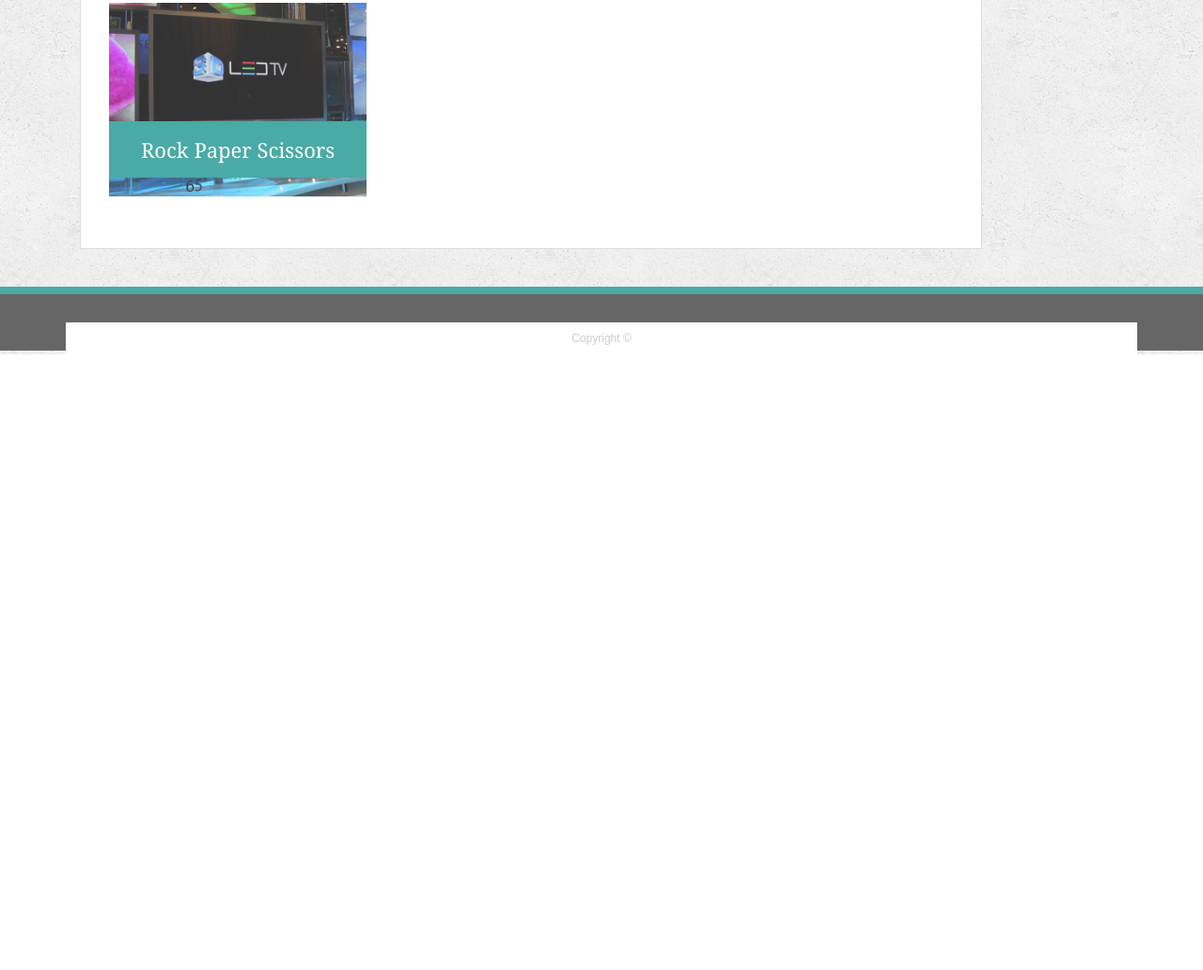
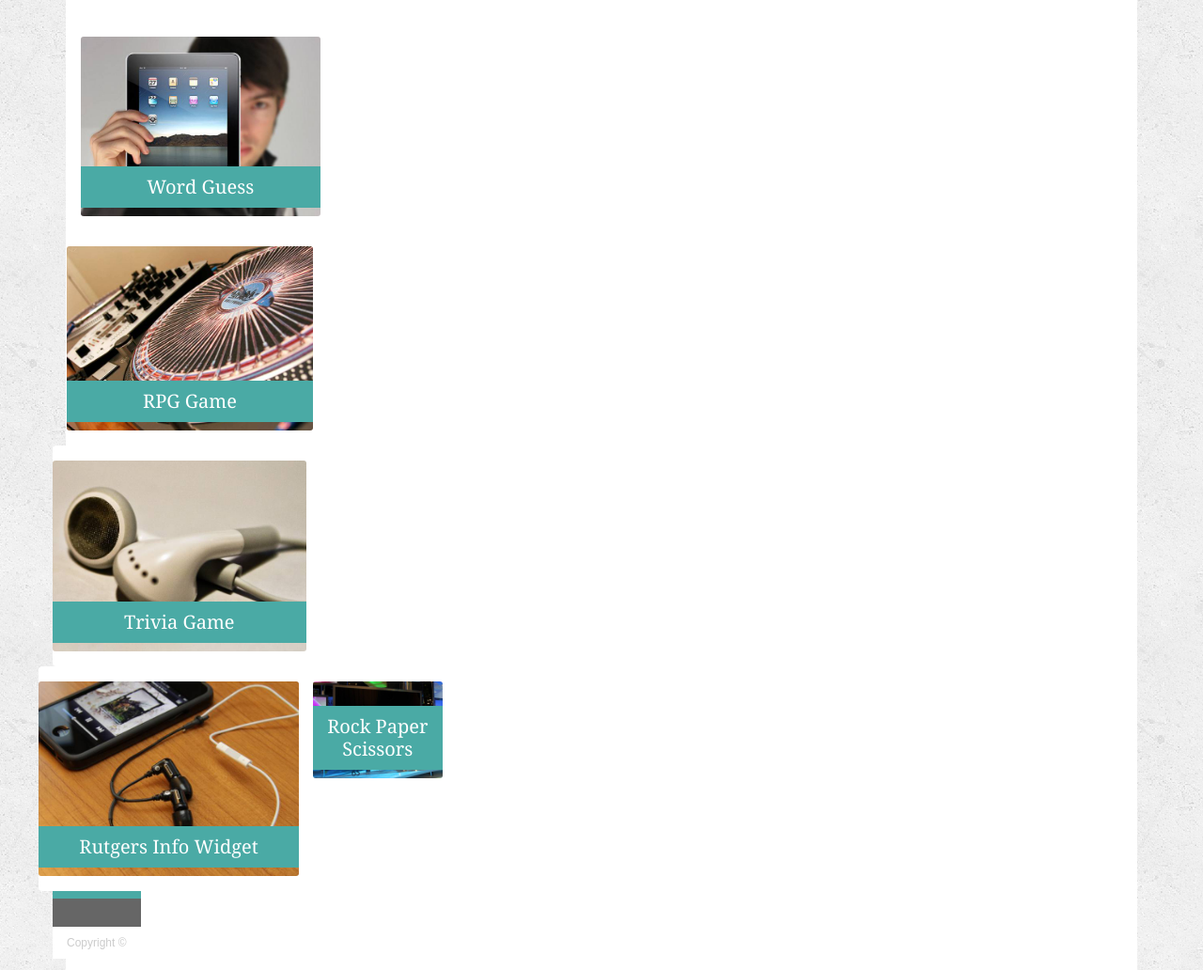
Before and after one commit to NW91/Bootstrap-Portfolio, a plain HTML site: page portfolio.html in a window 1280 px wide. Shown: the part 771-1803 px from the top of the page at 94% size. Before the commit the page ends 1148 px from the top, so only its background shows below. Drawn offline with nearby package versions, Linux system fonts and the light colour scheme.

Commit message:
portfolio rows

```diff
--- a/assets/CSS/style.css
+++ b/assets/CSS/style.css
@@ -145,7 +145,20 @@ body {
 
   /* portfolio page */
 
-  .work {
+  .card-title {
+    position: absolute;
+    left: 0;
+    bottom: 0;
+    width: 100%;
+    margin-bottom: 25px;
+    padding: 10px;
+    text-align: center;
+    background-color: #4aaaa5;
+    color: #ffffff;
+    font-family: 'Georgia', Times, Times New Roman, serif;
+}
+
+  /* .work {
     position: relative;
     float: left;
     width: 274px;
@@ -175,7 +188,7 @@ body {
     text-align: center;
     background: #4aaaa5;
     border-bottom: 0;
-  }
+  } */
 
   .auth-image {
     float: left;
--- a/portfolio.html
+++ b/portfolio.html
@@ -41,38 +41,69 @@
     </div>
   </header>
 
-  <div id="main-container" class="container">
+  <div class="container p-3 mt-5">
+    <div class="row">
+      <div class="col-lg-12">
+      <div id="main-container" class="container">
     <section class="main-section">
-      <h1>Portfolio</h1>
+      <h1 class="content-heading">Portfolio</h1>
+      </div>
+      </div>
+    </div>
 
-      <div class="work">
-        <img src="assets/images/technics-q-c-640-480-1.jpg" alt="Word Guess">
+    <div class="row">
+      <div class="col-sm-3">
+        <div class="card py-3 border-0 text-white">
+            <img class="card-img" src="assets/images/technics-q-c-640-480-1.jpg" alt="placeholder">
+            <div class="card-img-overlay">
+              <h5 class="card-title">Word Guess</h5>
+            </div>
+        </div>
+      </div>
 
-        <h3>Word Guess</h3>
-      </div>
-      <div class="work">
-        <img src="assets/images/technics-q-c-640-480-2.jpg" alt="RPG Game">
+    <div class="row">
+        <div class="col-sm-3">
+          <div class="card py-3 border-0 text-white">
+              <img class="card-img" src="assets/images/technics-q-c-640-480-2.jpg" alt="placeholder">
+              <div class="card-img-overlay">
+                <h5 class="card-title">RPG Game</h5>
+              </div>
+          </div>
+        </div>
 
-        <h3>RPG Game</h3>
-      </div>
-      <div class="work">
-        <img src="assets/images/technics-q-c-640-480-5.jpg" alt="Trivia Game">
+    <div class="row">
+      <div class="col-sm-3">
+          <div class="card py-3 border-0 text-white">
+              <img class="card-img" src="assets/images/technics-q-c-640-480-5.jpg" alt="Trivia Game">
+            <div class="card-img-overlay">
+              <h5 class="card-title">Trivia Game</h5>
+            </div>
+          </div>
+        </div>
 
-        <h3>Trivia Game</h3>
-      </div>
-      <div class="work">
-        <img src="assets/images/technics-q-c-640-480-7.jpg" alt="Rutgers Info Widget">
+      <div class="row">
+        <div class="col-sm-3">
+            <div class="card py-3 border-0 text-white">
+                <img class="card-img" src="assets/images/technics-q-c-640-480-7.jpg" alt="Rutgers Info Widget">
+                <div class="card-img-overlay">
+                  <h5 class="card-title">Rutgers Info Widget</h5>
+              </div>
+            </div>
+        </div>
 
-        <h3>Rutgers Info Widget</h3>
-      </div>
-      <div class="work">
-        <img src="assets/images/technics-q-c-640-480-9.jpg" alt="Rock Paper Scissors">
-
-        <h3>Rock Paper Scissors</h3>
+        <div class="row">
+          <div class="col-sm-3">
+              <div class="card py-3 border-0 text-white">
+                <img class="card-img" src="assets/images/technics-q-c-640-480-9.jpg" alt="Rock Paper Scissors">
+                <div class="card-img-overlay">
+                    <h5 class="card-title">Rock Paper Scissors</h5>
+                </div>
+            </div>
+          </div>
       </div>
 
     </section>
-
+    </div>
   </div>
 
   <footer>
```
